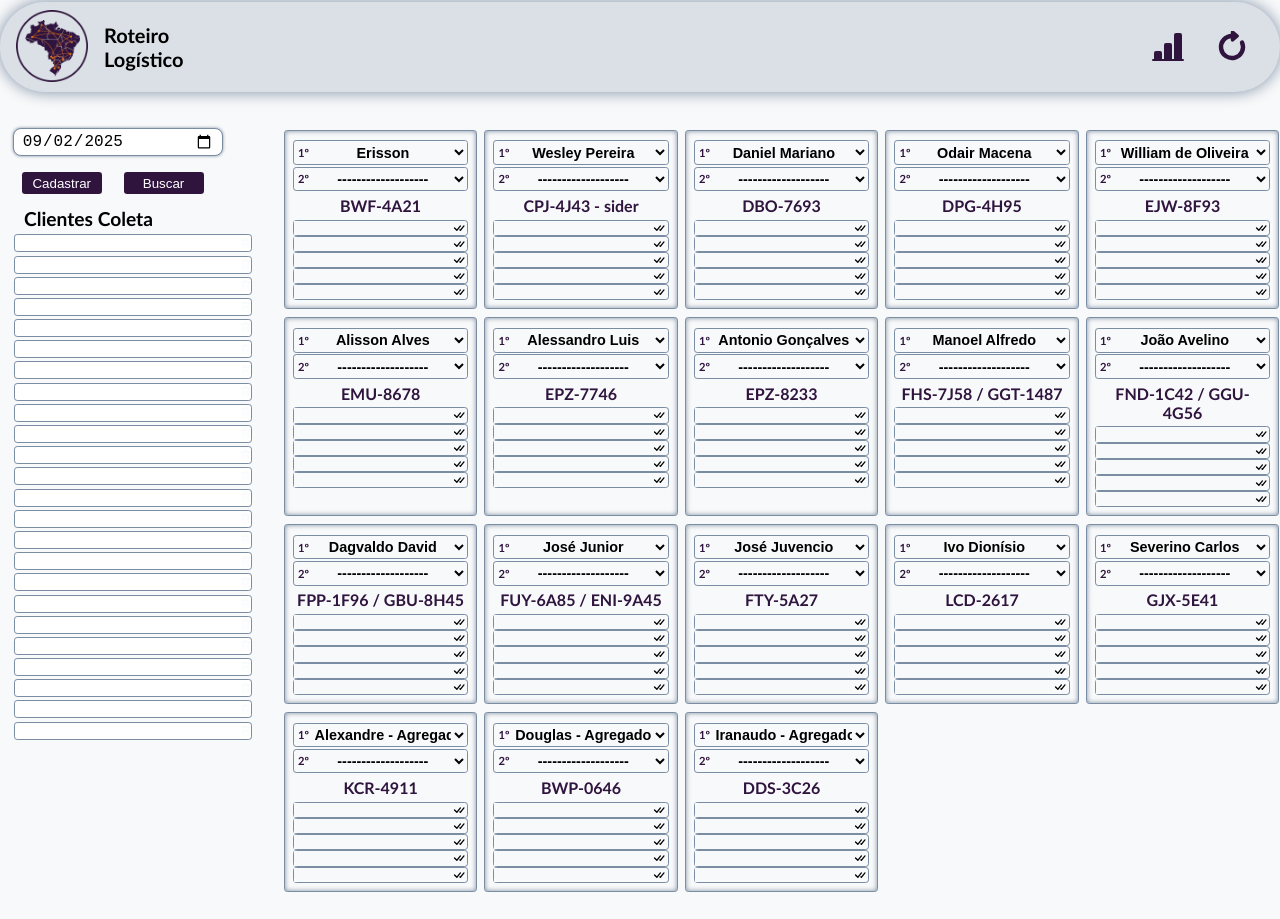
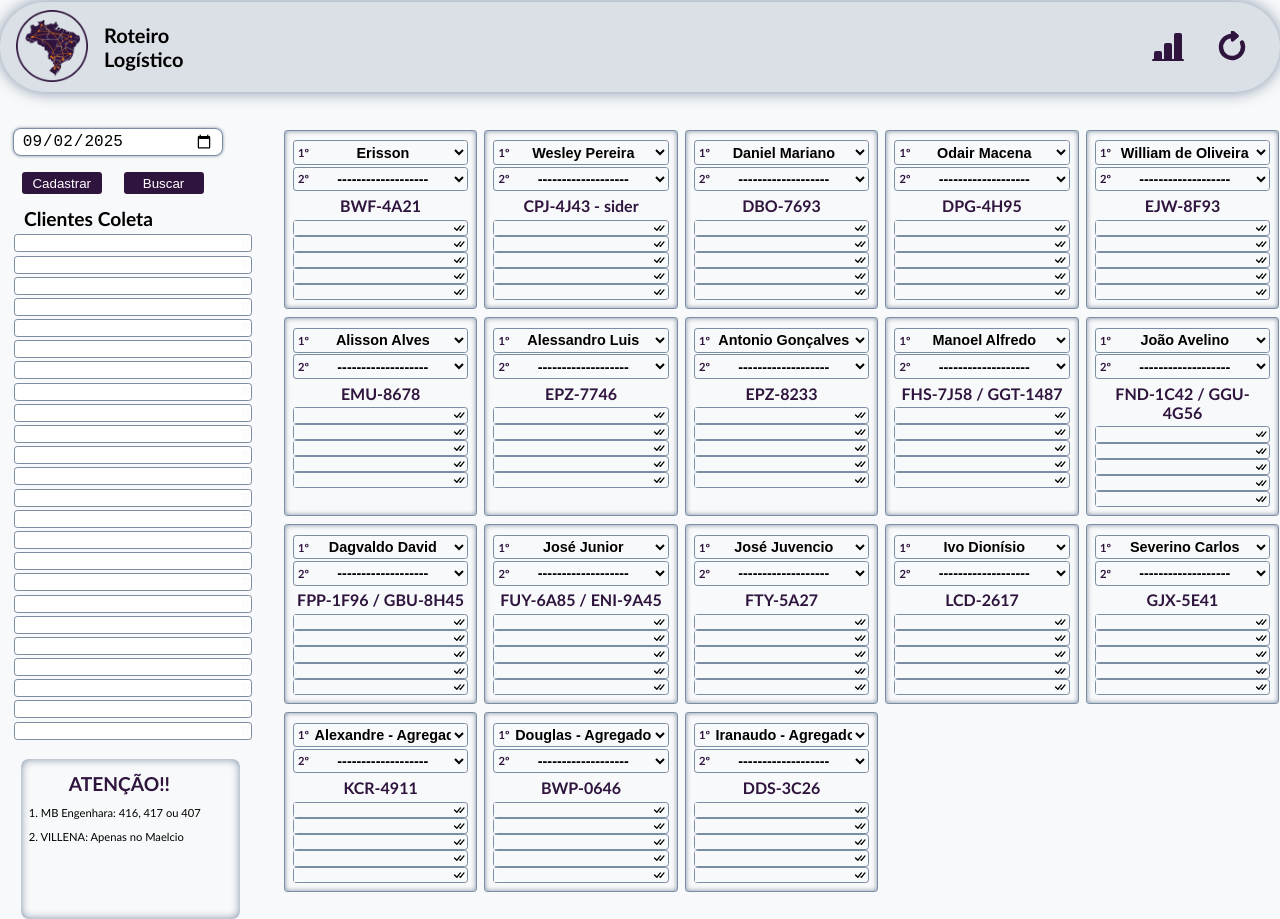
Before and after one commit to meuroteirizador/roteiro, a React (Vite) app in the folder LogisticsRoute/logistics_route/: page / in a window 1280 px wide. Before the commit the page ends 892 px from the top, so only its background shows below. Built offline with nearby package versions, Linux system fonts and the light colour scheme.

Commit message:
Minha alteração novas

```diff
--- a/LogisticsRoute/logistics_route/src/BodyLeft/BodyLeft.jsx
+++ b/LogisticsRoute/logistics_route/src/BodyLeft/BodyLeft.jsx
@@ -85,7 +85,11 @@ function BodyLeft() {
           );
         })}
       </div>
-
+      <div className="obs">
+        <h1>Atenção!!</h1>
+        <p>1. MB Engenhara: 416, 417 ou 407</p>
+        <p>2. VILLENA: Apenas no Maelcio</p>
+      </div>
       {/* <button className="add" onClick={() => addInput()}>
         +
       </button> */}
--- a/LogisticsRoute/logistics_route/src/index.css
+++ b/LogisticsRoute/logistics_route/src/index.css
@@ -101,6 +101,30 @@ header {
   display: flex;
   justify-content: left;
   width: 98%;
+
+  .obs {
+    text-align: center;
+    box-shadow: inset 0rem 0rem 0.5rem #7b8da3;
+    border-radius: 0.5rem;
+    height: 10rem;
+    width: 90%;
+    margin-left: -0.2rem;
+    margin-top: 1rem;
+    & h1 {
+      font-size: 0.8rem;
+      color: #2f143e;
+      /* box-shadow: 0rem 0rem 1rem #f47b14; */
+      /* text-shadow: 0rem 0rem 0.2rem #f47b14; */
+      font-weight: 700;
+      text-transform: uppercase;
+      padding-left: 3rem;
+    }
+    & p {
+      font-size: 0.7rem;
+      text-align: left;
+      padding-left: 0.5rem;
+    }
+  }
 
   /*BodyLeft*/
   & .customers {
```
